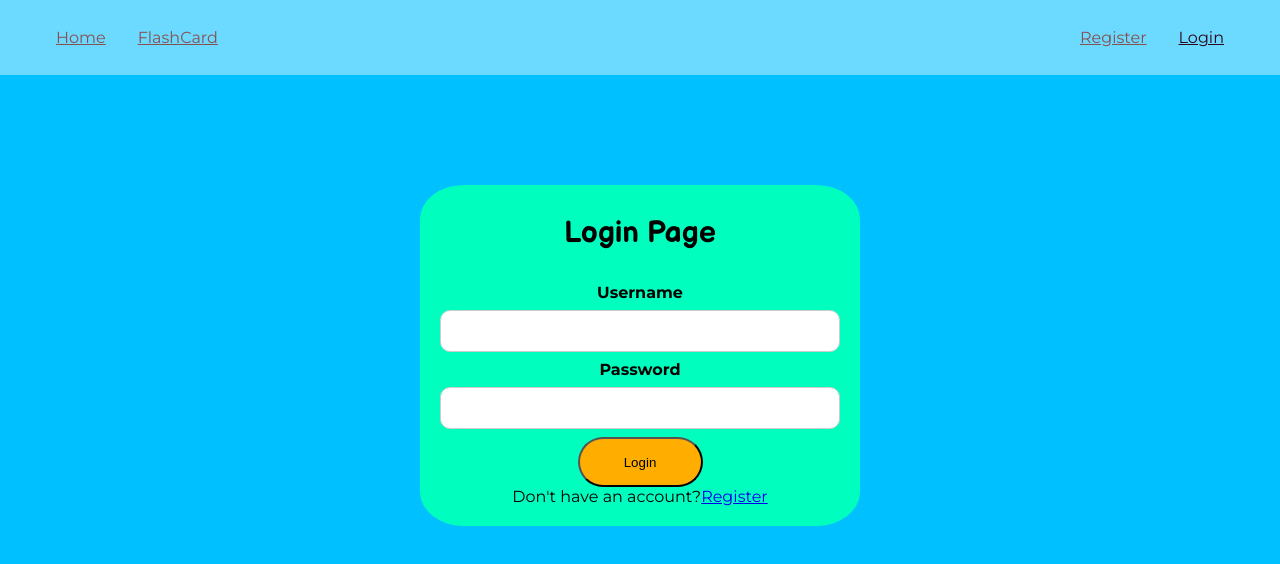
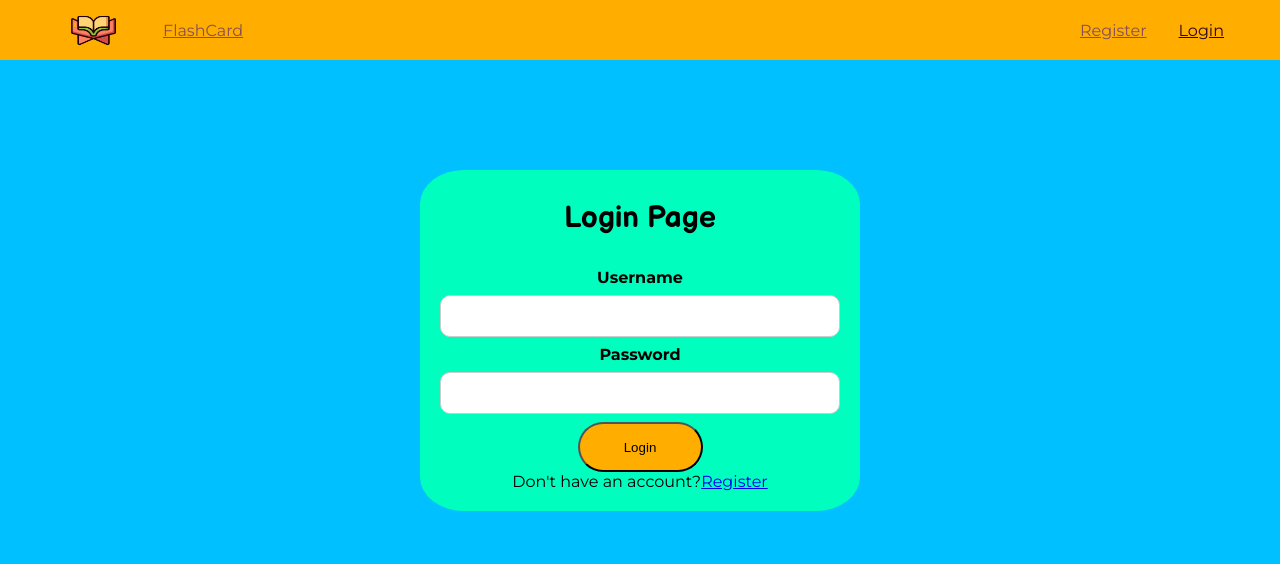
Before and after one commit to Thiefstep/Lap3, a React (Vite) app in the folder client/: page /login in a window 1280 px wide. Shown: the top 564 px of the page. Built offline with nearby package versions, Linux system fonts and the light colour scheme.

Commit message:
added some css

```diff
--- a/client/index.html
+++ b/client/index.html
@@ -4,6 +4,7 @@
     <meta charset="UTF-8">
     <meta http-equiv="X-UA-Compatible" content="IE=edge">
     <meta name="viewport" content="width=device-width, initial-scale=1.0">
+    <link rel="shortcut icon" href="./src/assets/favicon.ico">
     <title>Crammer</title>
     <script type="module" src="./src/index.jsx"></script>
 </head>
--- a/client/src/App.jsx
+++ b/client/src/App.jsx
@@ -7,6 +7,7 @@ import { useAuth } from './hooks/useAuth';
 import './assets/app.css';
 
 const App = () => {
+
 	const { user } = useAuth();
 	return (
 		<Routes>
--- a/client/src/assets/app.css
+++ b/client/src/assets/app.css
@@ -18,6 +18,7 @@ body {
     font-family: 'Montserrat', sans-serif;
 }
 
+
 button{
     height: 50px;
     width: 150px;
@@ -29,8 +30,8 @@ button{
 /* --------------------------------Nav-----------------------------------*/
 
 .nav-list{
-    background-color: #6CDAFF;
-    height: 75px;
+    background-color: #FFAE00;
+    height: 60px;
     max-width: 100%;
     text-decoration: none;
     list-style: none;
@@ -55,7 +56,13 @@ li{
 .nav-item {
     text-decoration: none;
     list-style: none;
+    color: black;
 
+}
+
+img {
+    width: 75px;
+    height: 65px;
 }
 
 /* -------------------------------- Home - main div -----------------------------------*/
--- a/client/src/components/PageWrapper/index.jsx
+++ b/client/src/components/PageWrapper/index.jsx
@@ -1,5 +1,7 @@
-import React from 'react';
+import React, {useState, useEffect } from 'react';
 import { NavLink, Outlet } from 'react-router-dom';
+import '../../assets/app.css';
+import logo from '../../assets/logo.png'
 
 const style = ({ isActive }) => (isActive ? { color: '#2B061E' } : { color: '#875053' });
 
@@ -11,7 +13,7 @@ const PageWrapper = () => {
 				<ul className="nav-list">
 					<li>
 						<NavLink to="/" style={style}>
-							Home
+							<img src ={logo} alt ="logo" />
 						</NavLink>
 					</li>
 					<li>
```
Also changed, not shown: client/src/assets/logo.png (added), 1 other file (tests, documents, lock files or other folders).
